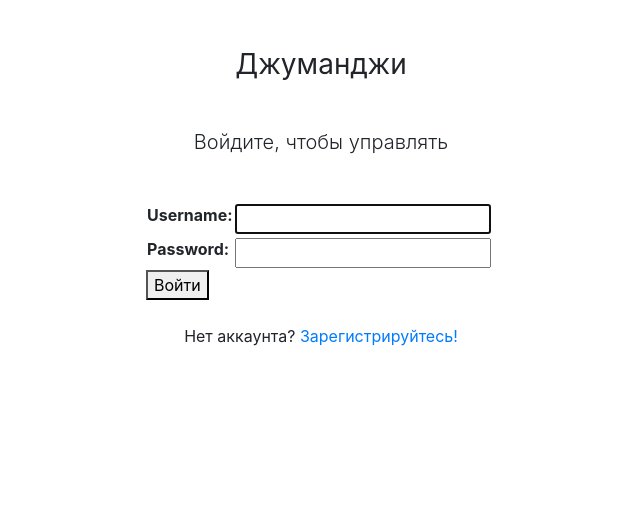
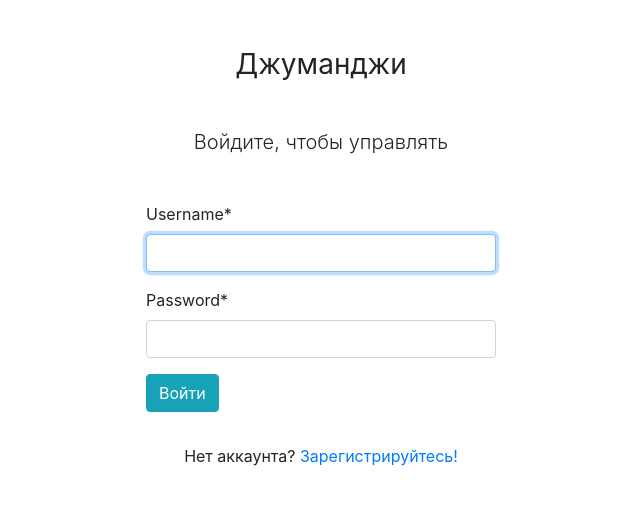
Before and after one commit to Julia-Kh/stepik_vacancies_django_course, a Django app: page /login/ in a window 1280 px wide. Shown: the top 505 px of the page, without its empty margins (319-959 px from the left). Run offline with Django 3.2, Linux system fonts and the light colour scheme; some libraries are stand-ins or nearby versions.

Commit message:
Как будто прикрутила к login.html crispy forms и даже ничего не сломала

```diff
--- a/templates/authentication/login.html
+++ b/templates/authentication/login.html
@@ -1,13 +1,15 @@
 {% extends 'authentication/base_login-sign_up.html' %}
 
 {% block container %}
+
+{% load crispy_forms_tags %}
 
 <div class="text-center mt-5 mb-5 b-1">
     <p class="h5 font-weight-light">Войдите, чтобы управлять</p>
 </div>
 <form method="post">{% csrf_token %}
-    <table>{{ form.as_table }}</table>
-    <button type="submit">Войти</button>
+    {{ form|crispy }}
+    <button type="submit" class="btn btn-info mb-2">Войти</button>
 </form>
 <div class="mt-4 text-center"><p>Нет аккаунта? <a href="{% url 'sign_up' %}">Зарегистрируйтесь!</a></p></div>
 
```
Also changed, not shown: db.sqlite3.
